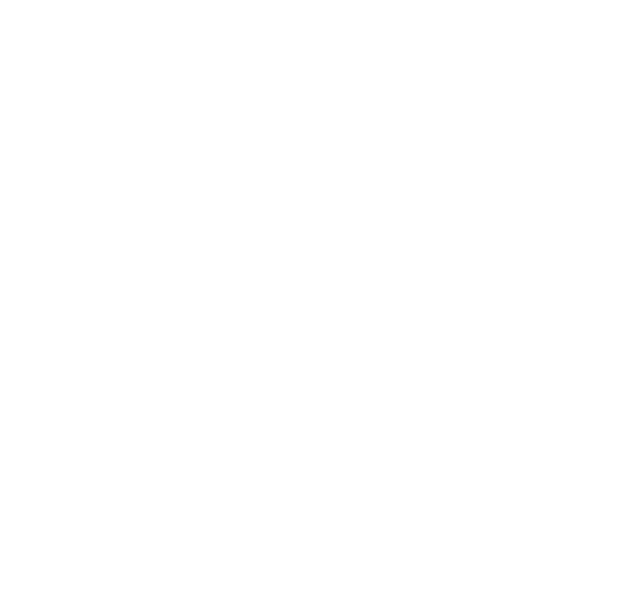
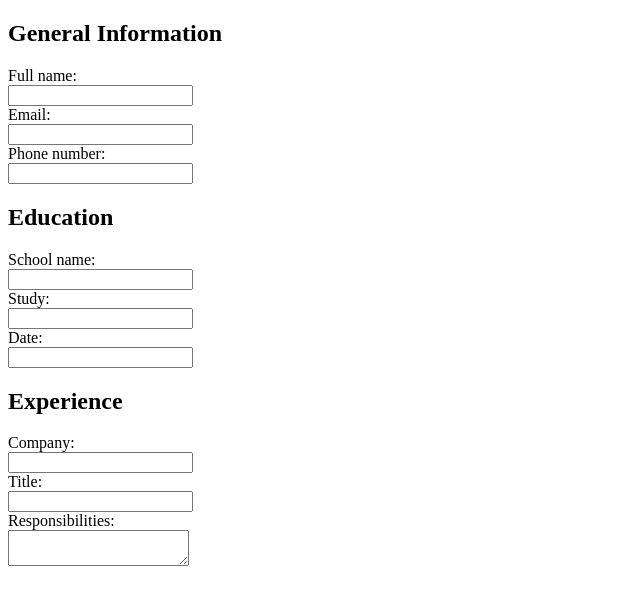
Before and after one commit to biandresen/CV_App, a React (Vite) app: page / in a window 1280 px wide. Shown: the top 600 px of the page, without its empty margins (0-640 px from the left). Built offline with nearby package versions, Linux system fonts and the light colour scheme.

Commit message:
feat: add all components with basic html

```diff
--- a/index.html
+++ b/index.html
@@ -5,7 +5,7 @@
     <link rel="icon" type="image/svg+xml" href="/vite.svg" />
     <meta name="viewport" content="width=device-width, initial-scale=1.0" />
     <title>CV_App</title>
-    <link rel="stylesheet" href="./src/index.css" />
+    <link rel="stylesheet" href="./src/styles/index.css" />
     <script type="module" defer src="./src/main.jsx"></script>
   </head>
   <body>
--- /dev/null
+++ b/src/components/CVApp.jsx
@@ -0,0 +1,16 @@
+import { useState, useEffect, useContext, useRef } from "react";
+import GeneralInfo from "./GeneralInfo";
+import Education from "./Education";
+import Experience from "./Experience";
+
+function CVApp() {
+  return (
+    <>
+      <GeneralInfo />
+      <Education />
+      <Experience />
+    </>
+  );
+}
+
+export default CVApp;
--- /dev/null
+++ b/src/components/Education.jsx
@@ -0,0 +1,18 @@
+import { useState } from "react";
+
+export default function Education() {
+  return (
+    <section>
+      <h2>Education</h2>
+      <label htmlFor="schoolName">School name:</label>
+      <br />
+      <input id="schoolName" type="text" /> <br />
+      <label htmlFor="study">Study: </label>
+      <br />
+      <input id="study" type="text" /> <br />
+      <label htmlFor="studyDate">Date: </label>
+      <br />
+      <input id="studyDate" type="text" />
+    </section>
+  );
+}
--- /dev/null
+++ b/src/components/Experience.jsx
@@ -0,0 +1,18 @@
+import { useState } from "react";
+
+export default function Experience() {
+  return (
+    <section>
+      <h2>Experience</h2>
+      <label htmlFor="company">Company:</label>
+      <br />
+      <input id="company" type="text" /> <br />
+      <label htmlFor="title">Title: </label>
+      <br />
+      <input id="title" type="text" /> <br />
+      <label htmlFor="responsibilities">Responsibilities: </label>
+      <br />
+      <textarea id="responsibilities"></textarea>
+    </section>
+  );
+}
--- /dev/null
+++ b/src/components/GeneralInfo.jsx
@@ -0,0 +1,18 @@
+import { useState } from "react";
+
+export default function GeneralInfo() {
+  return (
+    <section>
+      <h2>General Information</h2>
+      <label htmlFor="fullName">Full name:</label>
+      <br />
+      <input id="fullName" type="text" /> <br />
+      <label htmlFor="email">Email: </label>
+      <br />
+      <input id="email" type="text" /> <br />
+      <label htmlFor="phoneNumber">Phone number: </label>
+      <br />
+      <input id="phoneNumber" type="text" />
+    </section>
+  );
+}
--- a/src/main.jsx
+++ b/src/main.jsx
@@ -1,7 +1,7 @@
 import { StrictMode } from "react";
 import { createRoot } from "react-dom/client";
 // import "./index.css";
-import CVApp from "./CVApp";
+import CVApp from "./components/CVApp";
 
 createRoot(document.getElementById("root")).render(
   <StrictMode>
```
Also changed, not shown: src/CVApp.jsx (deleted, +0 -8 lines), src/styles/index.css (added).
